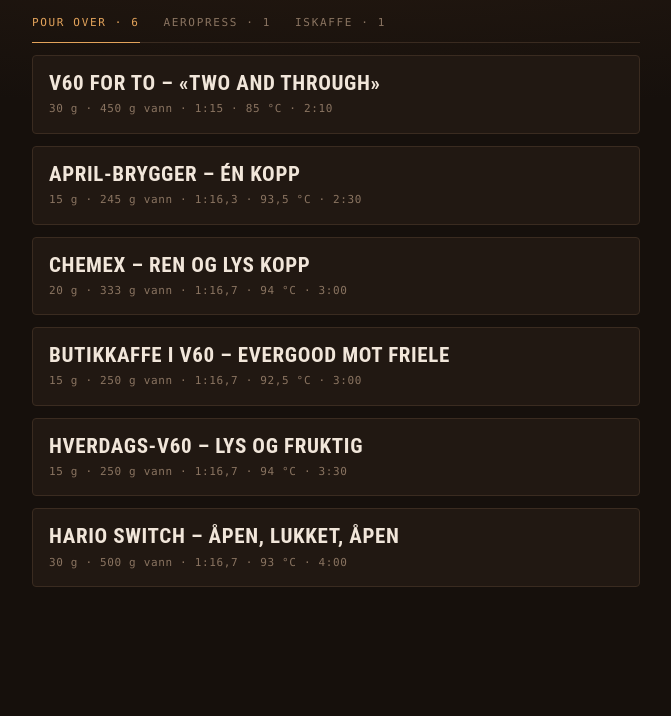
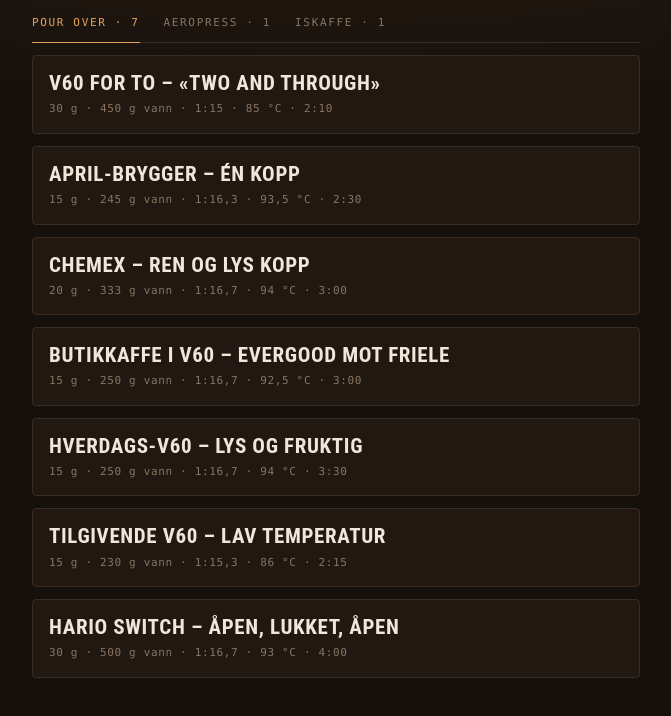
Before and after one commit to rob83dh/Oppskrifter, a plain HTML site: page kaffe.html in a window 1280 px wide. Shown: the part 68-784 px from the top of the page, without its empty margins (304-975 px from the left). Drawn offline with Linux system fonts and the light colour scheme.

Commit message:
Kaffe: Tilgivende V60 – lav temperatur
Co-Authored-By: Claude Opus 5.5 <noreply@anthropic.com>

```diff
--- a/kaffe.html
+++ b/kaffe.html
@@ -301,6 +301,34 @@ var OPPSKRIFTER = [
       'Tidene for de tre hellingene er regnet ut fra hans beskrivelse (5 g/s og ca. 10 s pause), ikke lest av vekta. Vekta viste 235 g ved 2:05, og den var gjennomrent på «ganske nøyaktig 3:30».',
       'I videoen ble det 14,1 g kaffe og ca. 235 g vann – samme forhold, 60 g kaffe per liter. Målet er gjennomrent på 3–3:30.',
       'Bruk bønner brent for 7–14 dager siden. Mer agitasjon (helle hardere, fra høyere) gir lengre tid gjennom.'
+    ]
+  },
+  {
+    id: 'v60-tilgivende',
+    metode: 'pourover',
+    navn: 'Tilgivende V60 – lav temperatur',
+    kort: 'Blooming og to hellinger, 15 g til 230 g på 86 °C',
+    kilde: 'Instagram-reel av Arthur (Cupsight), 31. okt. 2026, 1 148 likes',
+    lenke: 'https://www.instagram.com/reel/DfKxmbzB52t/',
+    kaffe: 15, vann: 230, temp: '86 °C',
+    kvern: '<b>Middels</b> – 1Zpresso ZP6 4,5 (ca. 25 klikk på Comandante C40). Fellow Opus: <b>ca. 5½</b> (omregnet via mikron). ' +
+           'Juster bare kverna hvis tiden havner langt utenfor 1:45–2:30 – ellers juster temperaturen.',
+    utstyr: ['Hario V60 med papirfilter', 'Karaffe', 'Vekt med tidtaker', 'Svanehalskanne'],
+    forbered: [
+      'Varm vannet til <b>86 °C</b>. Han bruker 85–88 °C til vaskede kaffer, og går av og til opp mot 90–92 °C.',
+      'Skyll filteret og varm karaffen. Tøm.',
+      'Mal <b>{k} g</b> kaffe, ha den i filteret og nullstill vekta.'
+    ],
+    steg: [
+      {t: 0,   til: 45,  tekst: 'Blooming', hvordan: 'Fukt all kaffen og vent 30 sekunder.'},
+      {t: 30,  til: 140, tekst: '2. helling', hvordan: 'Store sirkler, laminær stråle tett over overflaten, middels agitasjon. Vent så til det har rent helt ned.'},
+      {t: 75,  til: 230, tekst: '3. helling', hvordan: 'Start når dryppelyden stopper. Samme mønster.'},
+      {t: 135, slutt: true, tekst: 'Gjennomrent', hvordan: 'Målet er gjennomrent mellom 1:45 og 2:30.'}
+    ],
+    notat: [
+      'Han kaller den veldig tilgivende: to hellinger etter bloomingen gir nok kontakttid uten at du må kverne fint.',
+      '<span class="flagg">Merk:</span> siste helling starter når det slutter å dryppe tett, ikke på et fast tidspunkt. 1:15 og gjennomrent ved 2:15 er anslag – vekta vises ikke i videoen.',
+      'Lav temperatur (85–88 °C) passer særlig godt til vaskede kaffer.'
     ]
   },
   {
```
